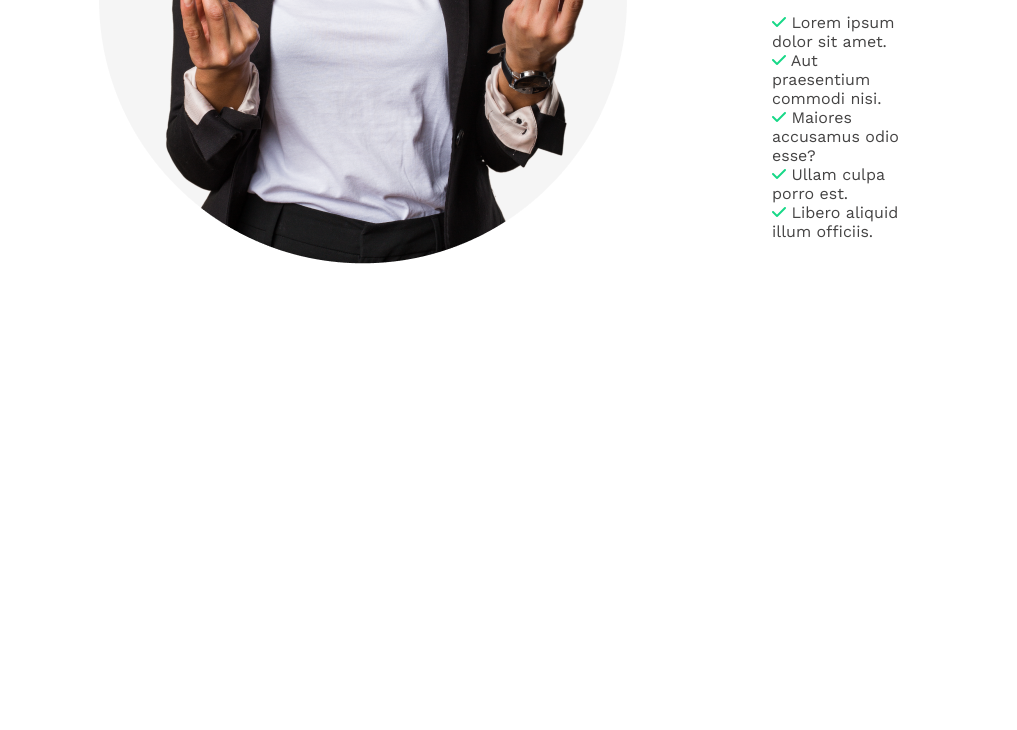
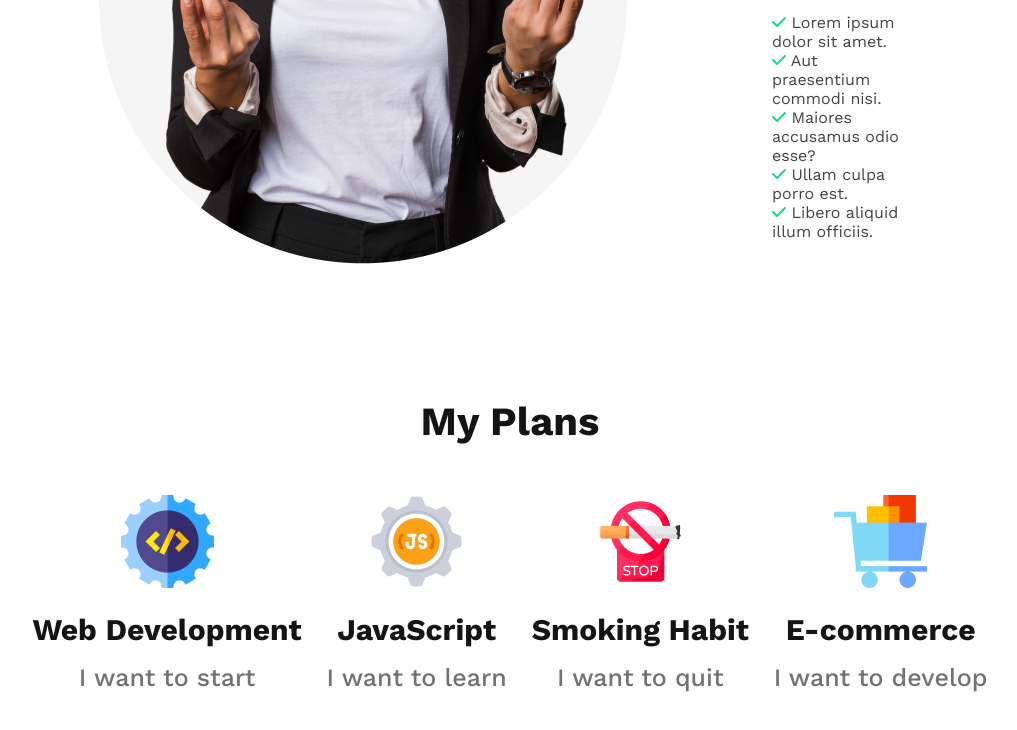
Before and after one commit to Saeedullah15/new-year-new-me, a plain HTML site: page index.html in a window 1280 px wide. Shown: the part 1682-2412 px from the top of the page, without its empty margins (130-1147 px from the left). Before the commit the page ends 1950 px from the top, so only its background shows below. Drawn offline with nearby package versions, Linux system fonts and the light colour scheme; a web font is replaced by a local one.

Commit message:
plan section done

```diff
--- a/index.html
+++ b/index.html
@@ -53,6 +53,32 @@
                 </ul>
             </div>
         </section>
+        <!-- plan section -->
+        <section class="plans-container">
+            <h3 class="plans-title">My Plans</h3>
+            <div class="plans">
+                <div class="plan">
+                    <img src="./images/icons/web.png" alt="">
+                    <h5>Web Development</h5>
+                    <p>I want to start</p>
+                </div>
+                <div class="plan">
+                    <img src="./images/icons/js.png" alt="">
+                    <h5>JavaScript</h5>
+                    <p>I want to learn</p>
+                </div>
+                <div class="plan">
+                    <img src="./images/icons/smoke.png" alt="">
+                    <h5>Smoking Habit</h5>
+                    <p>I want to quit</p>
+                </div>
+                <div class="plan">
+                    <img src="./images/icons/ecom.png" alt="">
+                    <h5>E-commerce</h5>
+                    <p>I want to develop</p>
+                </div>
+            </div>
+        </section>
     </main>
     <footer>
 
--- a/style.css
+++ b/style.css
@@ -84,3 +84,37 @@
 .failure-list i {
     color: rgba(22, 216, 135, 1);
 }
+
+/* plans section */
+.plans-container {
+    margin-top: 130px;
+    margin-bottom: 130px;
+    text-align: center;
+}
+
+.plans-title {
+    font-weight: 700;
+    font-size: 40px;
+    color: #151414;
+    margin-bottom: 50px;
+}
+
+.plans {
+    display: flex;
+    justify-content: space-around;
+    padding: 0px 150px;
+}
+
+.plan h5 {
+    font-weight: 700;
+    font-size: 30px;
+    color: #151414;
+    margin-bottom: 16px;
+    margin-top: 20px;
+}
+
+.plan p {
+    font-weight: 500;
+    font-size: 25px;
+    color: #737272;
+}
```
